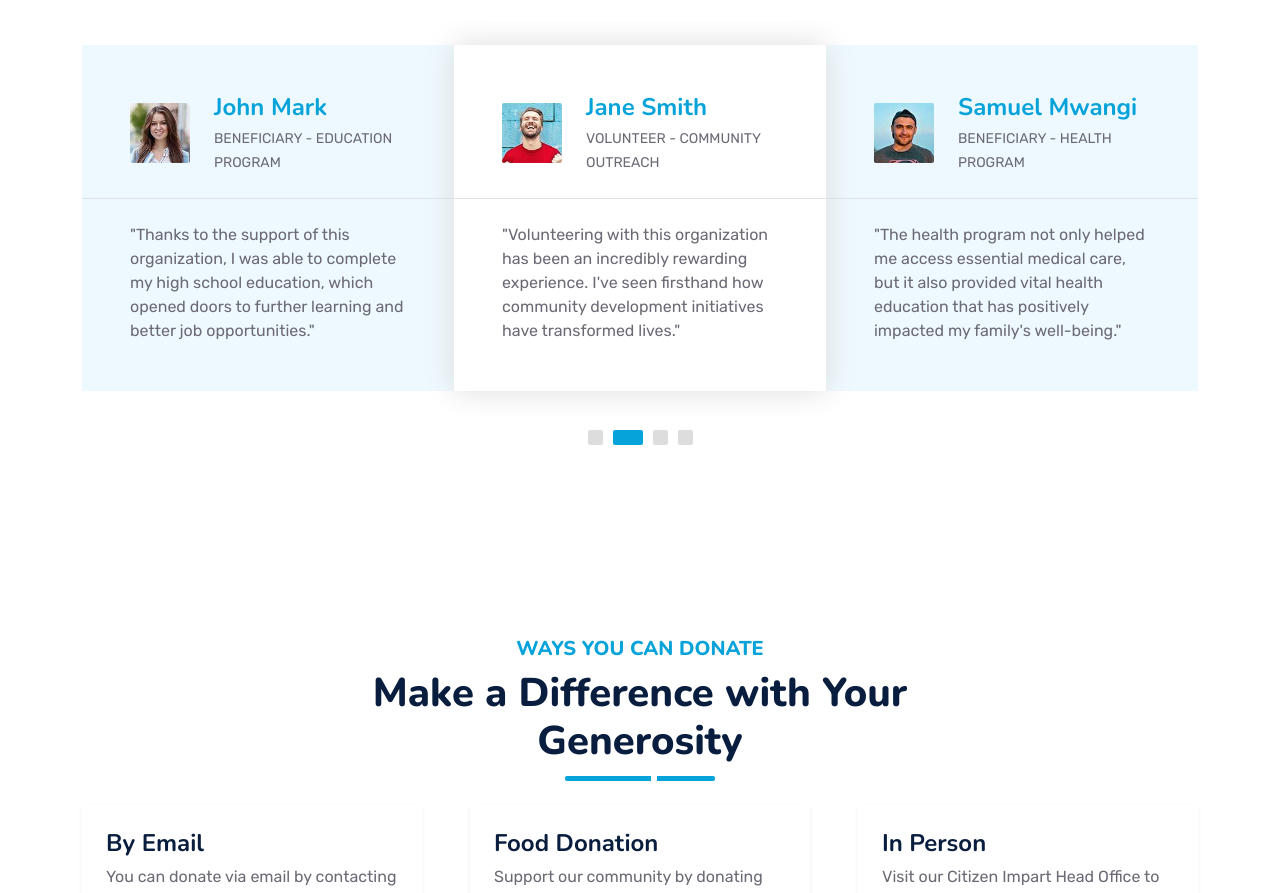
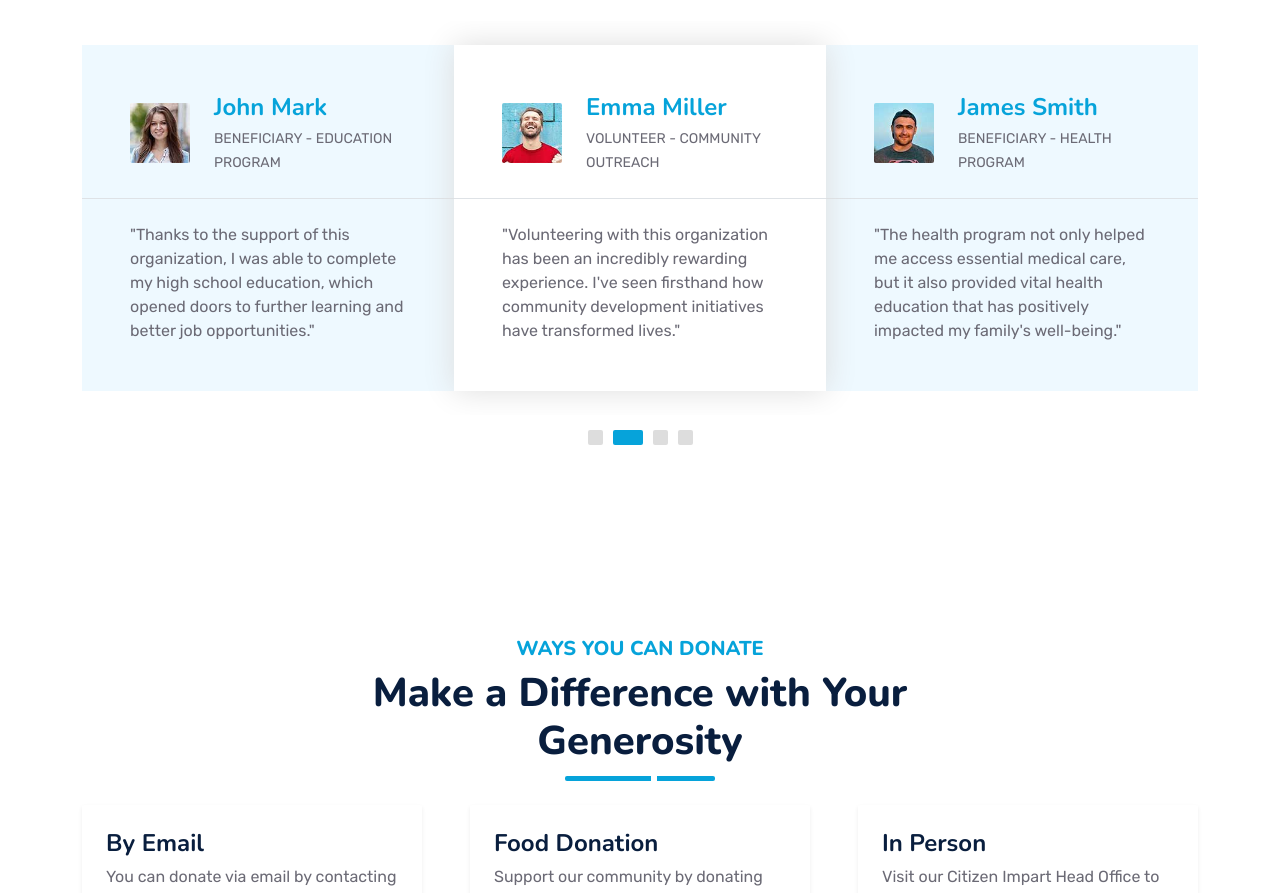
Before and after one commit to billosaye/Citizen-Impact, a plain HTML site: page index.html in a window 1280 px wide. Shown: the part 4336-5229 px from the top of the page. Drawn offline with nearby package versions, Linux system fonts and the light colour scheme.

Commit message:
Update index.html
name changes

```diff
--- a/index.html
+++ b/index.html
@@ -520,7 +520,7 @@
                 style="width: 60px; height: 60px"
               />
               <div class="ps-4">
-                <h4 class="text-primary mb-1">Jane Smith</h4>
+                <h4 class="text-primary mb-1">Emma Miller</h4>
                 <small class="text-uppercase"
                   >Volunteer - Community Outreach</small
                 >
@@ -540,7 +540,7 @@
                 style="width: 60px; height: 60px"
               />
               <div class="ps-4">
-                <h4 class="text-primary mb-1">Samuel Mwangi</h4>
+                <h4 class="text-primary mb-1">James Smith</h4>
                 <small class="text-uppercase"
                   >Beneficiary - Health Program</small
                 >
@@ -560,7 +560,7 @@
                 style="width: 60px; height: 60px"
               />
               <div class="ps-4">
-                <h4 class="text-primary mb-1">Patricia Wanjiru</h4>
+                <h4 class="text-primary mb-1">Emma Brown</h4>
                 <small class="text-uppercase"
                   >Beneficiary - Resource Distribution</small
                 >
```
